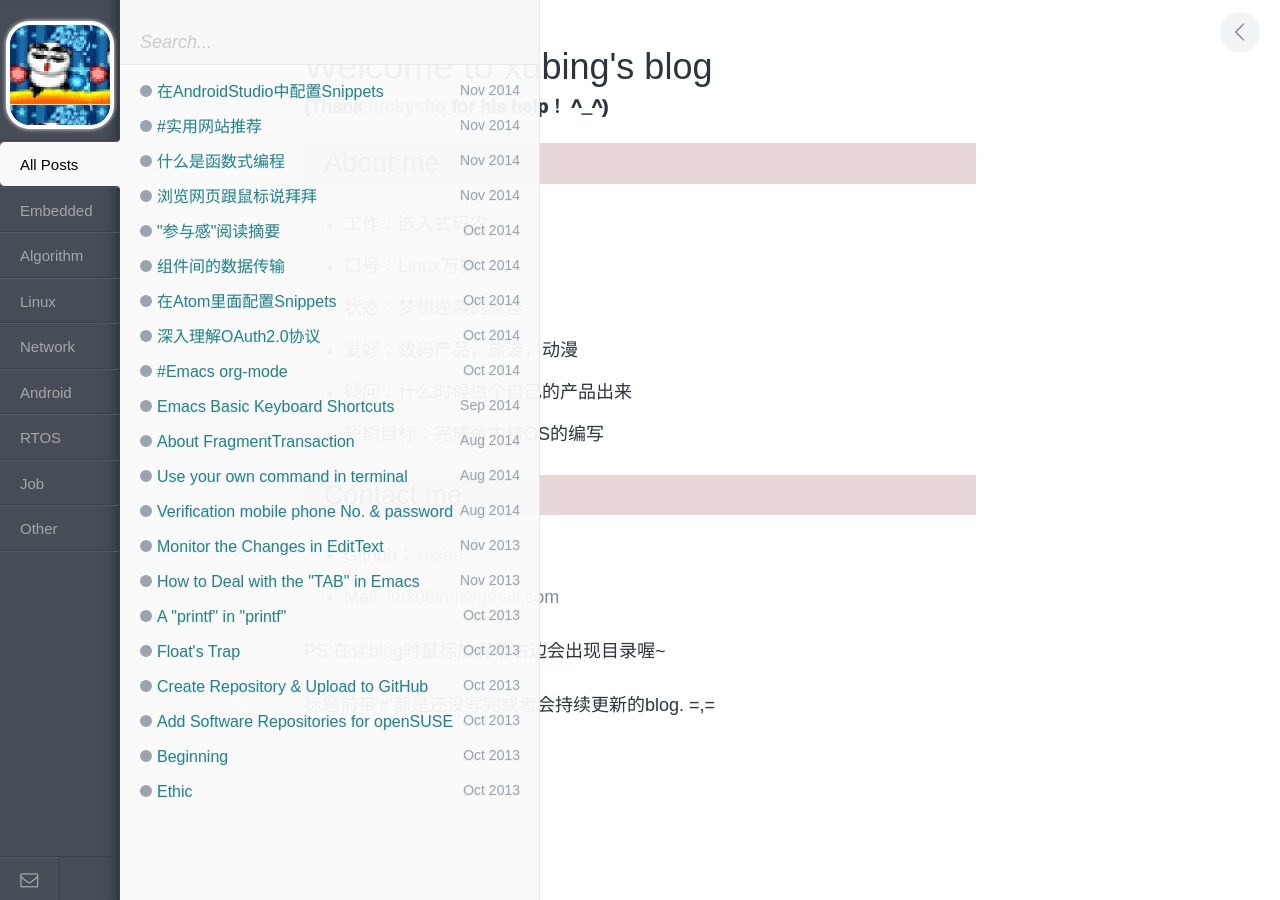
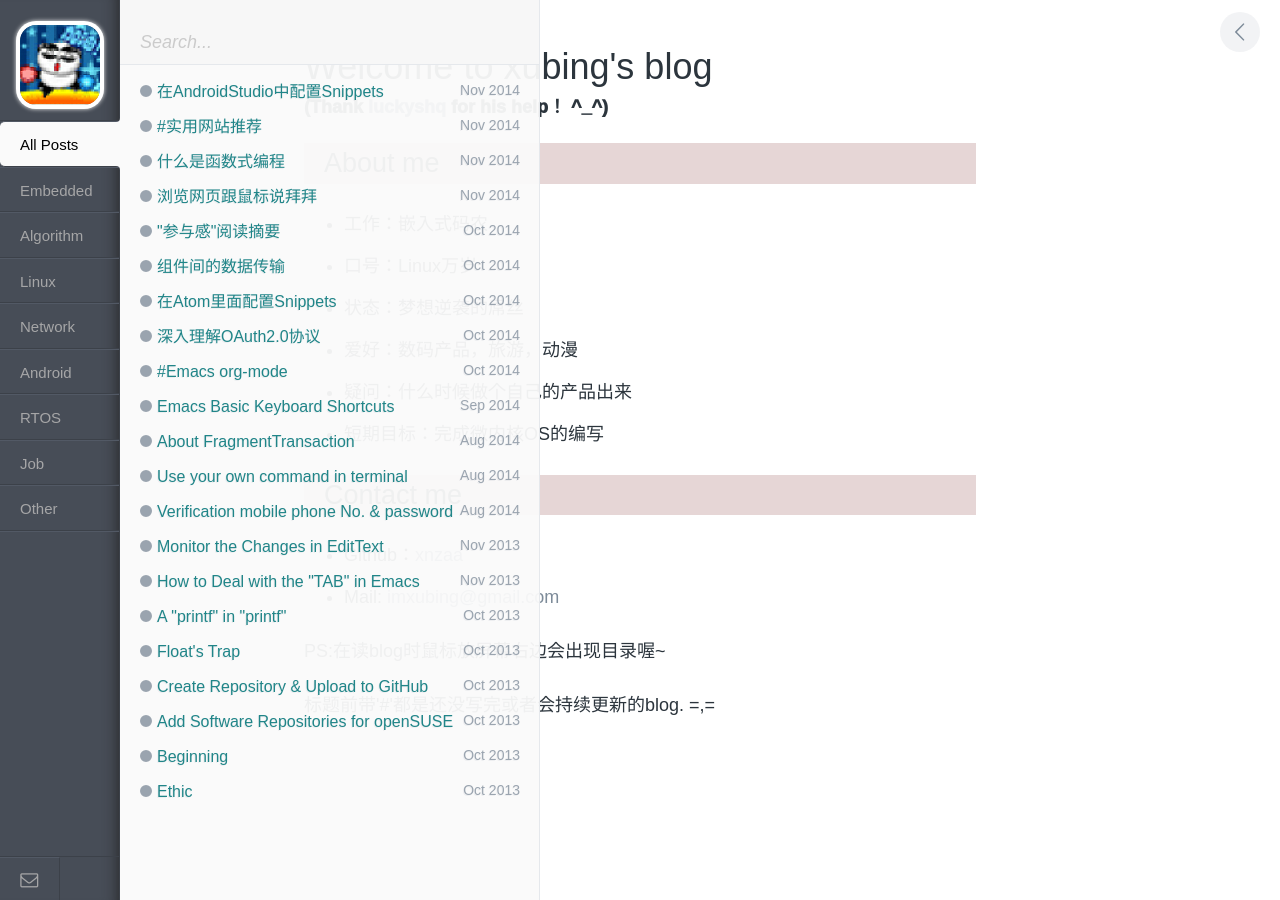
Before and after one commit to xnzaa/xnzaa.github.io, a Jekyll site: the page built from index.html, in a window 1280 px wide. Built offline with Jekyll 4.4.1, drawn with Linux system fonts in a browser that asks for light colours; comment, search, counter and statistics services are not loaded.

Commit message:
change index

```diff
--- a/assets/css/style.css
+++ b/assets/css/style.css
@@ -108,8 +108,8 @@ a {
       display: none; } }
 
 #avatar {
-  width: 100px;
-  height: 100px;
+  width: 80px;
+  height: 80px;
   margin: 25px auto 15px;
   background: url(/assets/img/avatar.png);
   border-radius: 20%;
```
